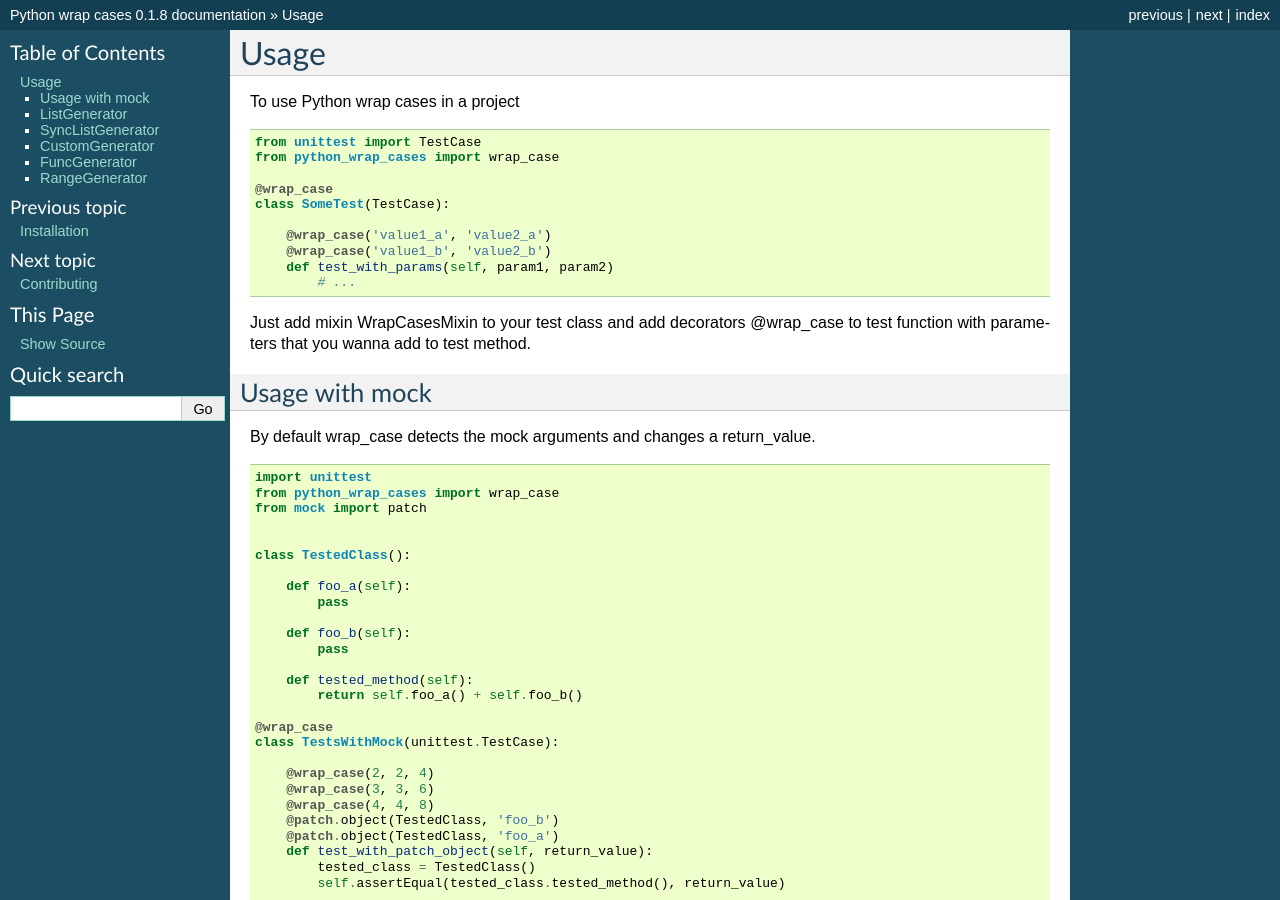
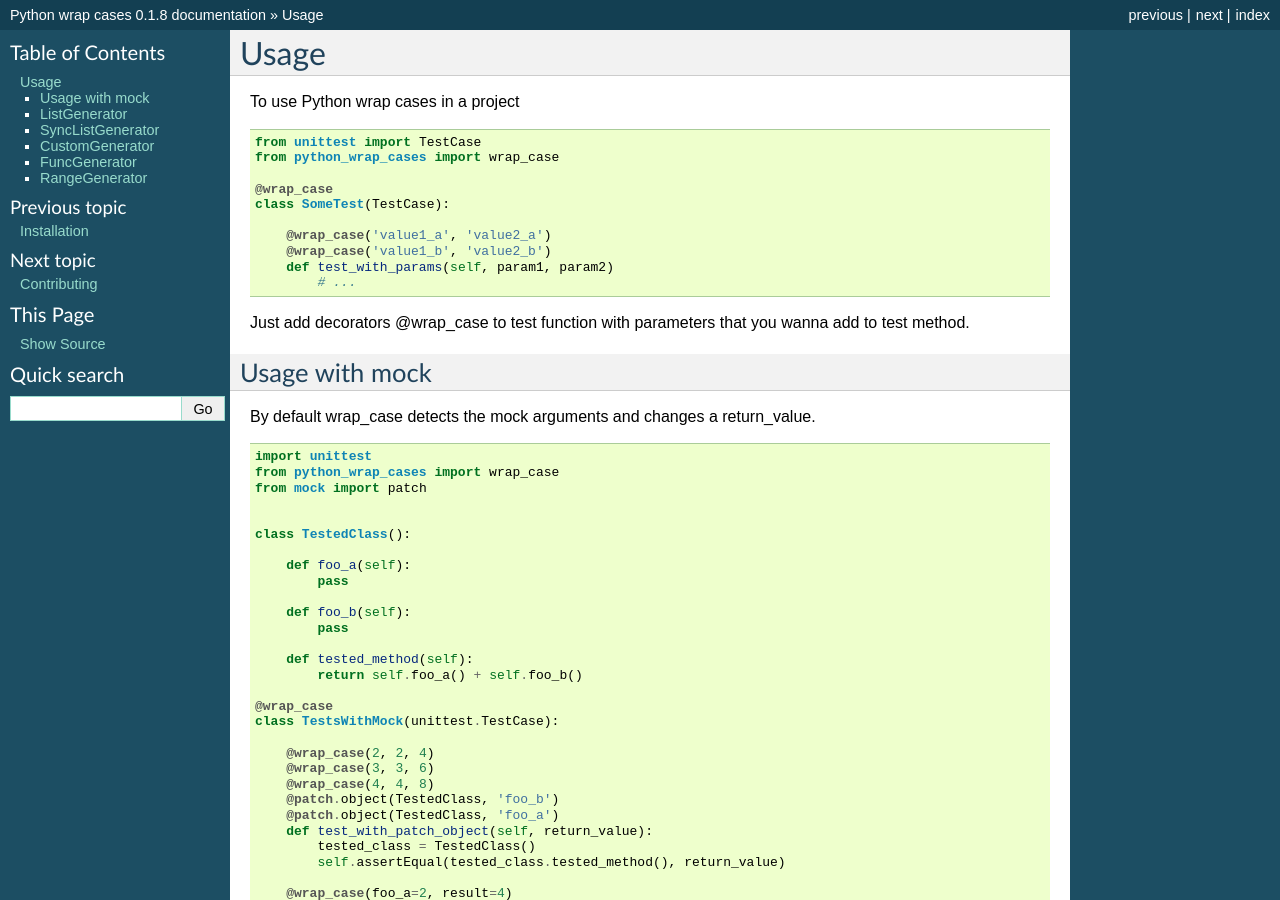
Before and after one commit to erm0l0v/python_wrap_cases, a Sphinx documentation site: the page built from docs/usage.rst, in a window 1280 px wide and 900 px high. Built offline with Sphinx 7.4.7, drawn with Linux system fonts in a browser that asks for light colours.

Commit message:
Update usage.rst

```diff
--- a/docs/usage.rst
+++ b/docs/usage.rst
@@ -19,7 +19,7 @@
 
 ::
 
-Just add mixin WrapCasesMixin to your test class and add decorators @wrap_case to test function with parameters that you wanna add to test method.
+Just add decorators @wrap_case to test function with parameters that you wanna add to test method.
 
 
 Usage with mock
```
